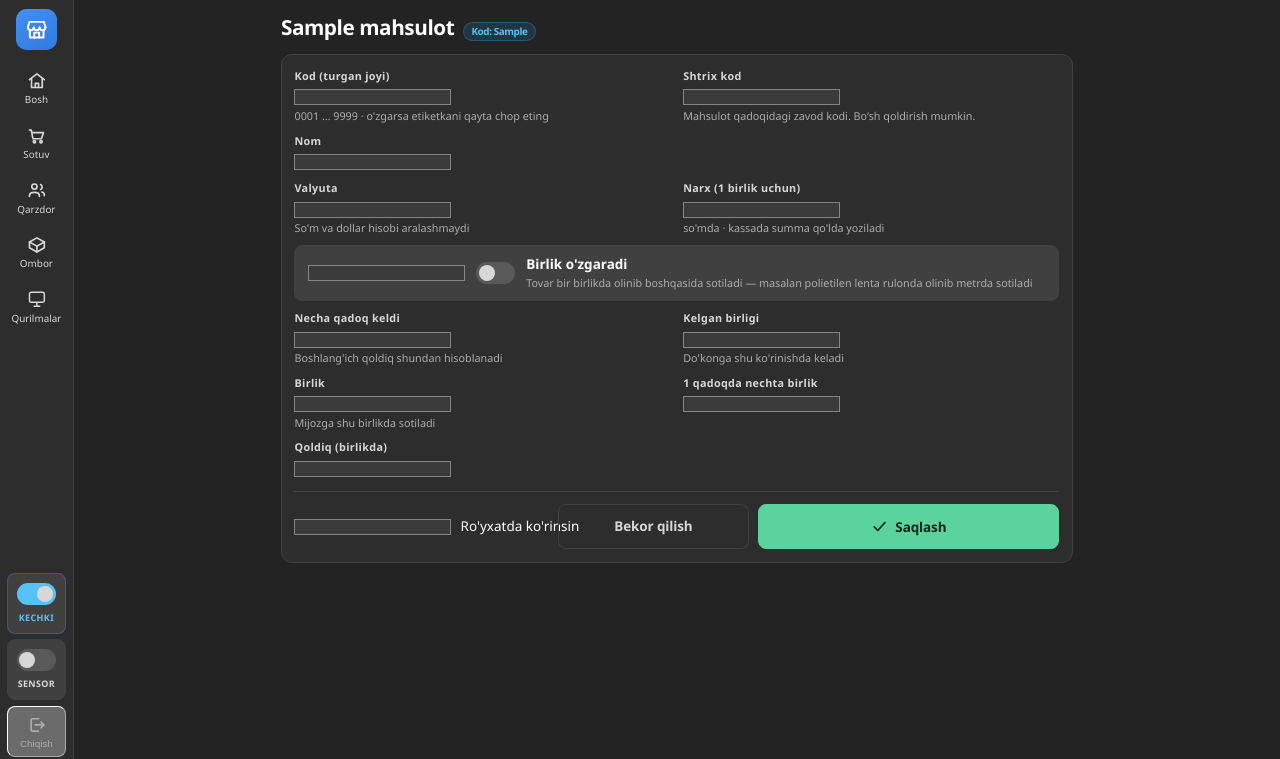
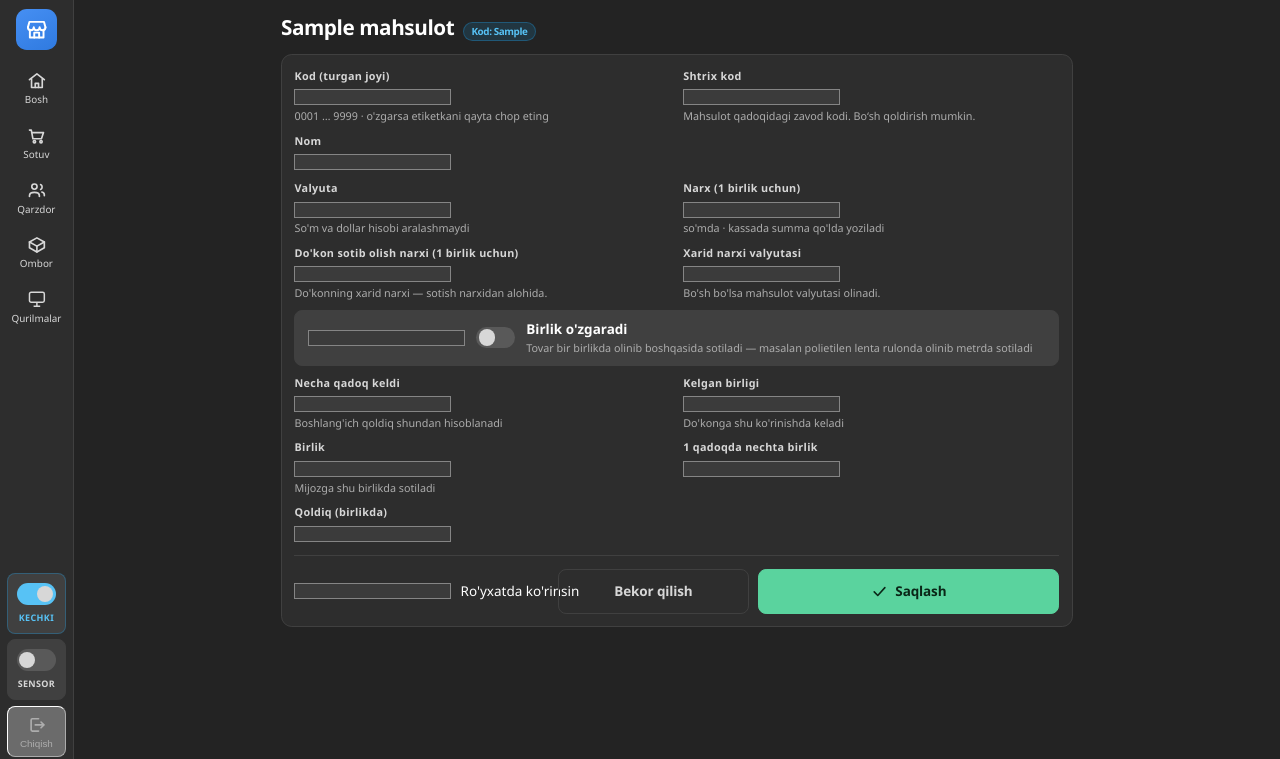
Before and after one commit to OSSWebDeveloper/ulugbek_xozmag, a Django app: template templates/ombor/mahsulot_form.html in a window 1280 px wide. Shown: the top 759 px of the page. Run offline with Django 5.2, Linux system fonts and the light colour scheme; the template is opened without the code that fills it: most values are stand-ins (such as "Sample title", 1, 10 or a date in 2020); form fields are guessed from the names that the template uses.

Commit message:
Show purchase price and server cashier report navigation

```diff
--- a/templates/ombor/mahsulot_form.html
+++ b/templates/ombor/mahsulot_form.html
@@ -64,6 +64,18 @@
       {% if form.narx.errors %}<div class="xato-yozuv">{{ form.narx.errors|striptags }}</div>{% endif %}
     </div>
 
+    <div class="maydon">
+      <label for="{{ form.kelish_narxi.id_for_label }}">Do'kon sotib olish narxi (1 <span class="sotuv-birlik-nomi">birlik</span> uchun)</label>
+      {{ form.kelish_narxi }}
+      <div class="maydon-izoh">Do'konning xarid narxi — sotish narxidan alohida.</div>
+      {% if form.kelish_narxi.errors %}<div class="xato-yozuv">{{ form.kelish_narxi.errors|striptags }}</div>{% endif %}
+    </div>
+    <div class="maydon">
+      <label for="{{ form.kelish_valyutasi.id_for_label }}">Xarid narxi valyutasi</label>
+      {{ form.kelish_valyutasi }}
+      <div class="maydon-izoh">Bo'sh bo'lsa mahsulot valyutasi olinadi.</div>
+      {% if form.kelish_valyutasi.errors %}<div class="xato-yozuv">{{ form.kelish_valyutasi.errors|striptags }}</div>{% endif %}
+    </div>
     {# ---- Richag: tovar bir birlikda olinib boshqasida sotiladimi ---- #}
     <label class="richag keng" id="birlik-richag">
       {{ form.birlik_ozgaradi }}
```
